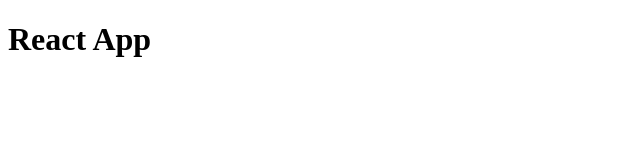
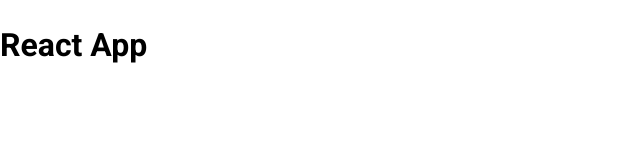
Before and after one commit to MinhPhung97/tiktok, a React (Create React App) app: page / in a window 1280 px wide. Shown: the top 160 px of the page, without its empty margins (0-640 px from the left). Built offline with nearby package versions, Linux system fonts and the light colour scheme.

Commit message:
Cấu hình sử dụng CSS/SASS

```diff
--- a/config-overrides.js
+++ b/config-overrides.js
@@ -1,5 +1,3 @@
-const { override, useDefault } = require("customize-cra");
+const { override, useBabelRc } = require('customize-cra');
 
-module.exports = override(
-    useDefault()
-);
+module.exports = override(useBabelRc());
--- a/package.json
+++ b/package.json
@@ -6,6 +6,7 @@
     "@testing-library/jest-dom": "^5.16.4",
     "@testing-library/react": "^13.2.0",
     "@testing-library/user-event": "^13.5.0",
+    "normalize.css": "^8.0.1",
     "react": "^18.1.0",
     "react-dom": "^18.1.0",
     "react-scripts": "5.0.1",
--- a/src/components/GlobalStyles/GlobalStyles.scss
+++ b/src/components/GlobalStyles/GlobalStyles.scss
@@ -0,0 +1,21 @@
+@import 'normalize.css';
+@import url('https://fonts.googleapis.com/css2?family=Roboto:ital,wght@0,100;0,300;0,400;0,500;0,700;0,900;1,100;1,300;1,400;1,500;1,700;1,900&display=swap');
+
+:root {
+    --primary: #fe2c55;
+}
+
+* {
+    box-sizing: border-box;
+}
+
+html {
+    font-size: 62.5%;
+}
+
+body {
+    font-family: 'Roboto', sans-serif;
+    font-size: 1.6rem;
+    line-height: 1.5;
+    text-rendering: optimizeLegibility;
+}
```
Also changed, not shown: 1 other file (tests, documents, lock files or other folders).
